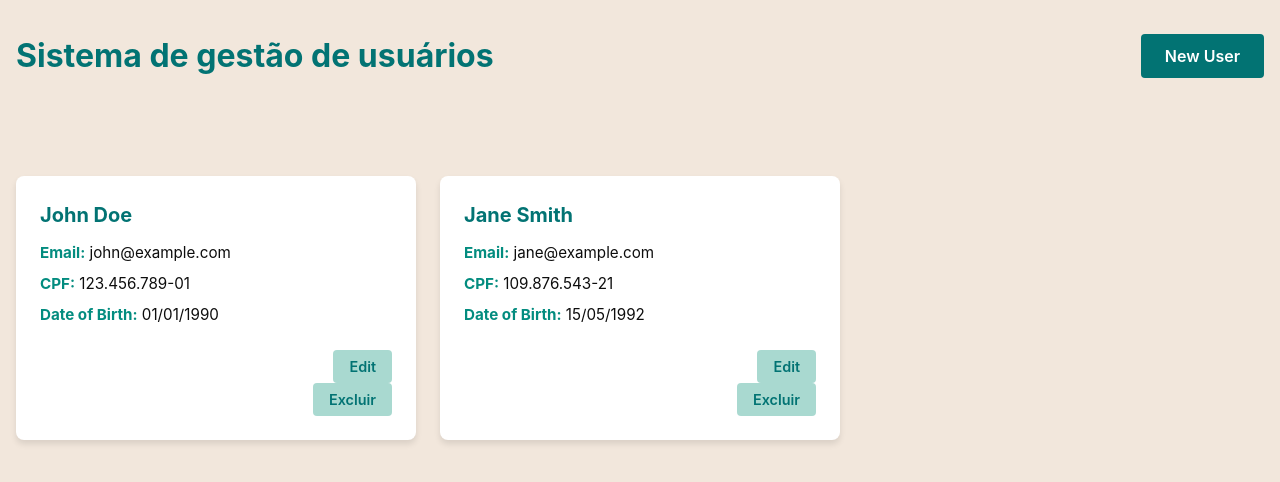
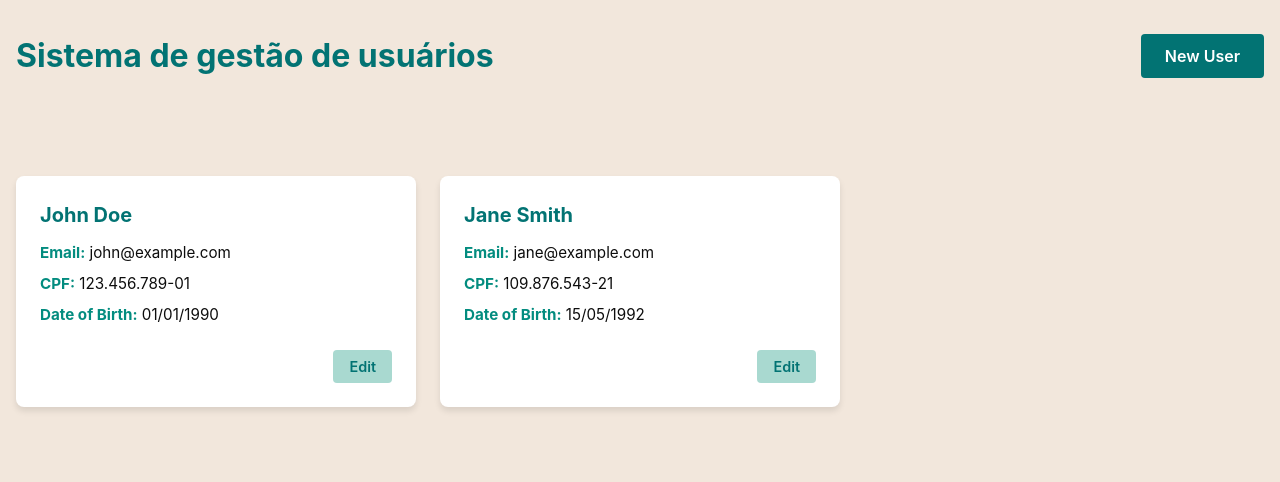
Before and after one commit to dennyberrios/formulario-data, a React (Vite) app in the folder front-end/: page / in a window 1280 px wide. Shown: the top 482 px of the page. Built offline with nearby package versions, Linux system fonts and the light colour scheme.

Commit message:
Remove botão de exclusão do componente CardUser

```diff
--- a/front-end/src/components/CardUser/index.jsx
+++ b/front-end/src/components/CardUser/index.jsx
@@ -34,7 +34,6 @@ const CardUser = ({ id, name, email, cpf, dateOfBirth }) => {
         </UserDetail>
       </UserInfo>
       <ActionButton onClick={() => navigate(`/edit/${id}`)}>Edit</ActionButton>
-      <ActionButton onClick={() => navigate(`/edit/${id}`)}>Excluir</ActionButton>
     </UserCard>
   );
 };
```
